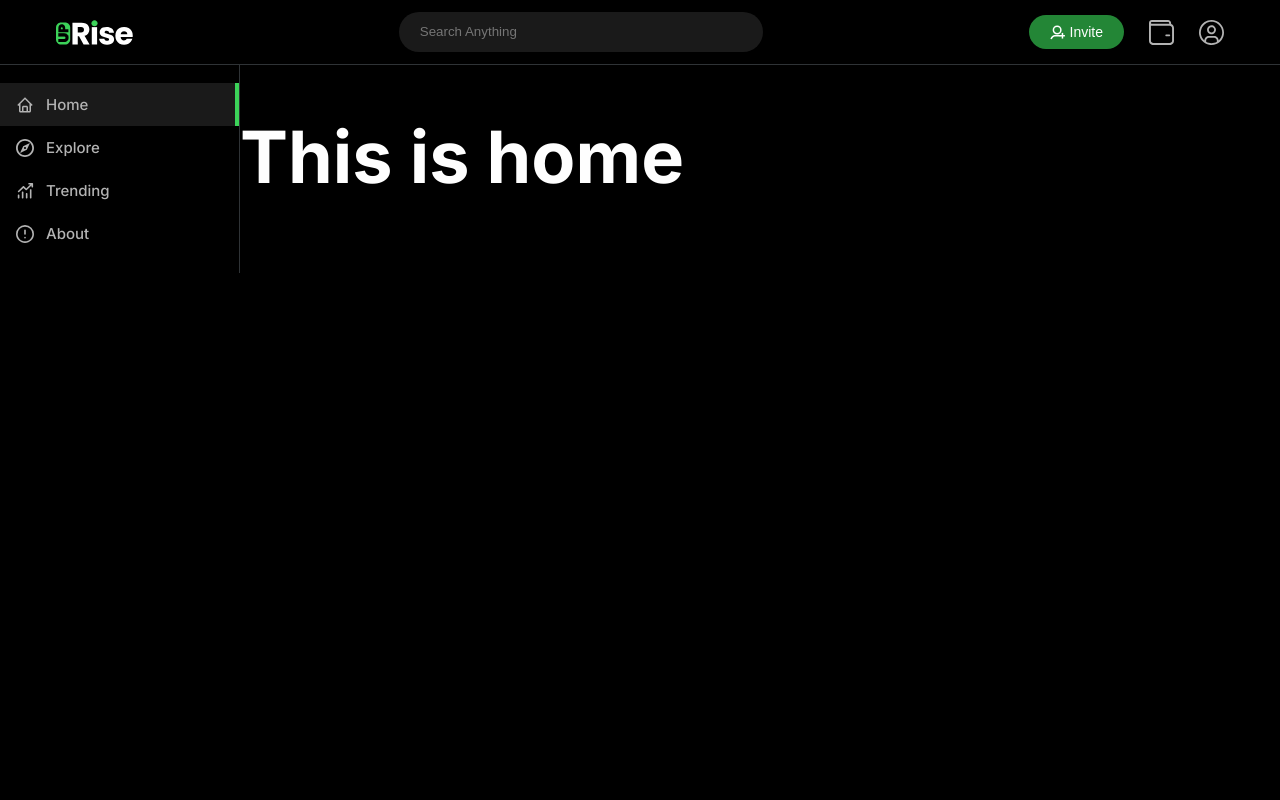
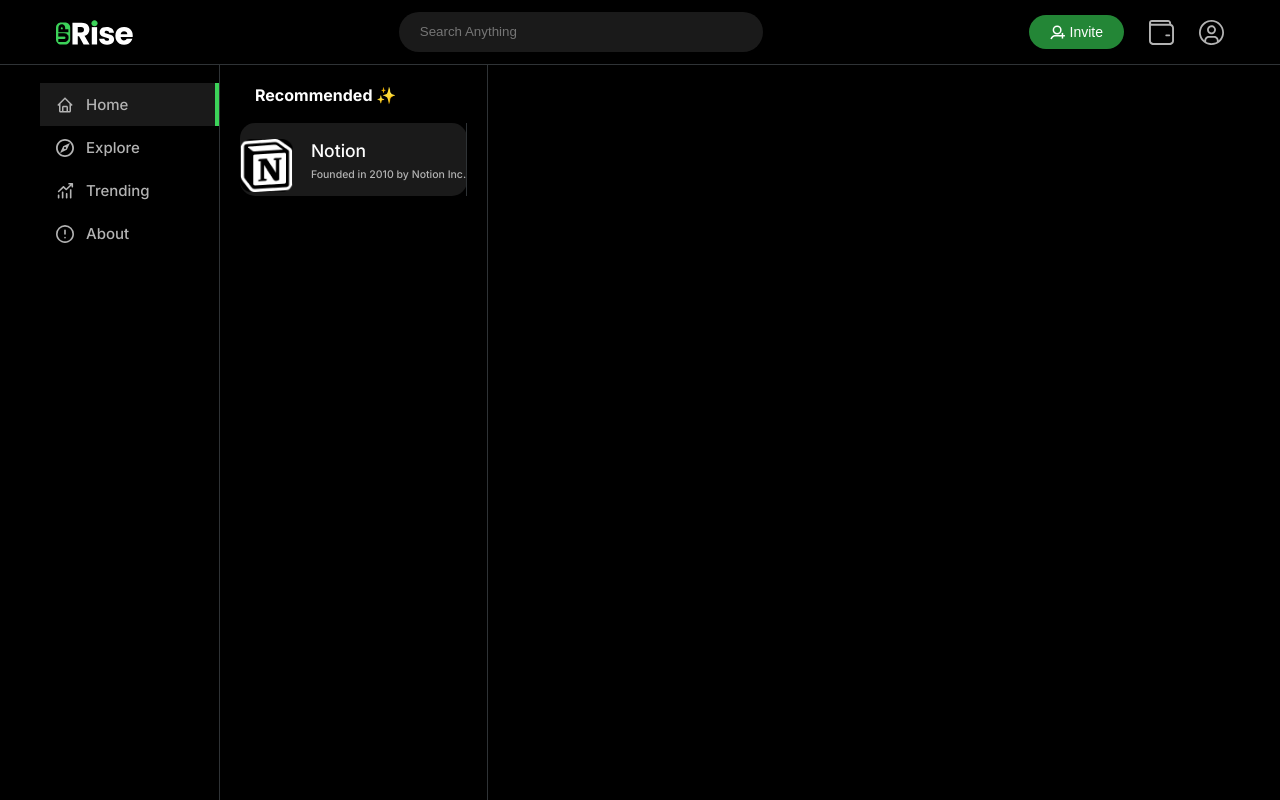
Before and after one commit to codeonec/theproject, a Next.js app: page / in a window 1280 px wide. Built offline with nearby package versions, Linux system fonts and the light colour scheme.

Commit message:
🔰added card and many more

```diff
--- /dev/null
+++ b/components/Card.js
@@ -0,0 +1,25 @@
+import styles from "../styles/Card.module.css";
+
+export default function Card() {
+  return (
+    <div className={styles.Card}>
+      <div className={styles.information}>
+        <div className={styles.profile}>
+          <div className={styles.pic}>
+            <img src="pngs/icon.png" alt="" />
+          </div>
+          <div className={styles.title}>
+            Notion <br />
+            <span>Founded in 2010 by Notion Inc.</span>
+          </div>
+        </div>
+        <div className={styles.description}>
+
+        </div>
+      </div>
+      <div className={styles.stats}>
+
+      </div>
+    </div>
+  );
+}
--- a/components/SideBar/index.js
+++ b/components/SideBar/index.js
@@ -13,7 +13,7 @@ const SideBar = () => {
                         padding: 18px 0;
                         border-right: 1px solid var(--border);
                         min-height: 100%;
-                        width: 240px;
+                        width: 180px;
                     }
                     .links{
                         display: flex;
@@ -21,6 +21,7 @@ const SideBar = () => {
                     }
                     .links .link{
                         padding: 12px 16px;
+                        // padding-left:22px;
                         transition: 0.35s;
                         font-size: 15px;
                         color: var(--text-secondary);
--- a/next.config.js
+++ b/next.config.js
@@ -1,3 +1,3 @@
 module.exports = {
-  reactStrictMode: true,
+  reactStrictMode: true
 }
--- a/pages/_app.js
+++ b/pages/_app.js
@@ -16,17 +16,25 @@ function MyApp({ Component, pageProps }) {
             .app_container{
               display: flex;
               position: relative;
-              height: 100%;
+              height: calc(100vh - 65px);
+              max-width:1200px;
+              margin:0 auto;
+            }
+            .appWrap{
+              height:100vh;
             }
           `}
       </style>
-      {router.pathname !== '/sign_in' && <TopBar />}
-      <div className='app_container'>
-        {router.pathname !== '/sign_in' && <SideBar />}
-        <Component {...pageProps} />
+      <div class="appWrap">
+        {router.pathname !== '/sign_in' && <TopBar />}
+        <div className='app_container'>
+          {router.pathname !== '/sign_in' && <SideBar />}
+          <Component {...pageProps} />
+        </div>
       </div>
+
     </div>
   )
 }
 
-export default MyApp
+export default MyApp;
--- a/pages/index.js
+++ b/pages/index.js
@@ -1,5 +1,7 @@
 import Head from "next/head";
 import Image from "next/image";
+import Card from "../components/Card";
+import styles from "../styles/index.module.css";
 
 export default function Home() {
   return (
@@ -12,13 +14,19 @@ export default function Home() {
         <meta property="og:type" content="website" />
         <meta property="og:title" content="Uprise. Funding next big thing" />
         <meta property="og:type" content="website" />
-        <meta property="og:image" itemProp="image" content="/logo.svg"/>
+        <meta property="og:image" itemProp="image" content="/logo.svg" />
         <meta
           property="og:description"
           content="invest in startups from all segments or participate by being an early employee"
         />
       </Head>
-      <h1>This is home</h1>
+      <div className={styles.home}>
+        <div className={styles.cards}>
+          <div className={styles.recommended}>Recommended ✨</div>
+          <Card />
+        </div>
+        <div className={styles.listings}></div>
       </div>
-      );
+    </div>
+  );
 }
--- /dev/null
+++ b/styles/Card.module.css
@@ -0,0 +1,28 @@
+.Card{
+    background-color: var(--bg-secondary);
+    display: flex;
+    border-radius: 15px;
+    margin: 1.25rem 0;
+}
+.information{
+    border-right: 1px solid var(--border);
+}
+.pic{
+    margin-top: 1.1875rem;
+}
+.pic img{
+    width: 3.75rem;
+    height: 3.75rem;
+}
+.profile{
+    display: flex;
+    font-size: 1.25rem;
+    font-weight:500;
+}
+.profile span{
+    font-size: 0.75rem;
+    color: var(--text-secondary);
+}
+.title{
+    margin: 1.25rem 0 0 1.3125rem;
+}
--- /dev/null
+++ b/styles/index.module.css
@@ -0,0 +1,10 @@
+.cards{
+    padding: 20px;
+    border-right: 1px solid var(--border);
+    min-height: calc(100vh - 65px);
+}
+.recommended{
+    font-size: 16px;
+    font-weight: bold;
+    margin-left: 15px;
+}
```
Also changed, not shown: pages/home/index.js (deleted, +0 -8 lines), public/pngs/icon.png (added), styles/SideBar.module.css (added).
